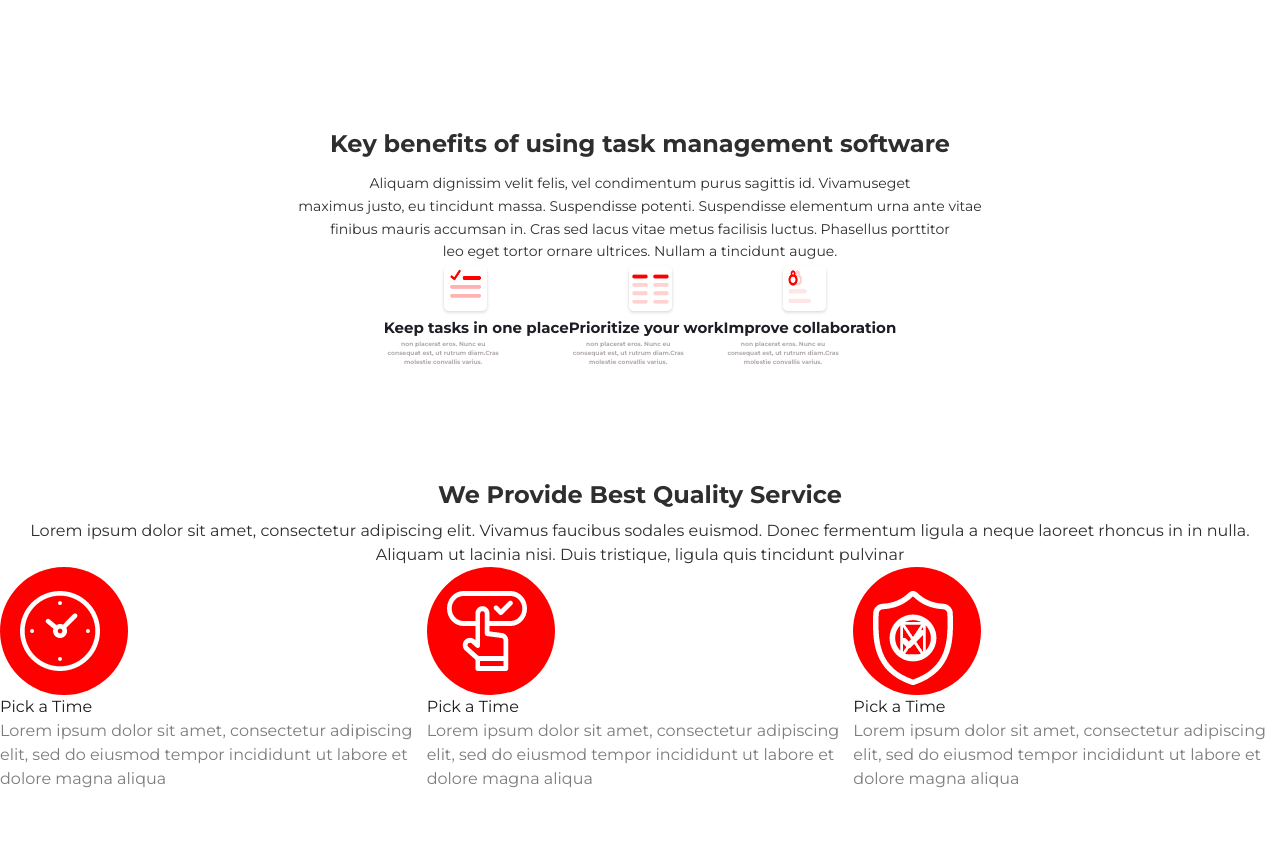
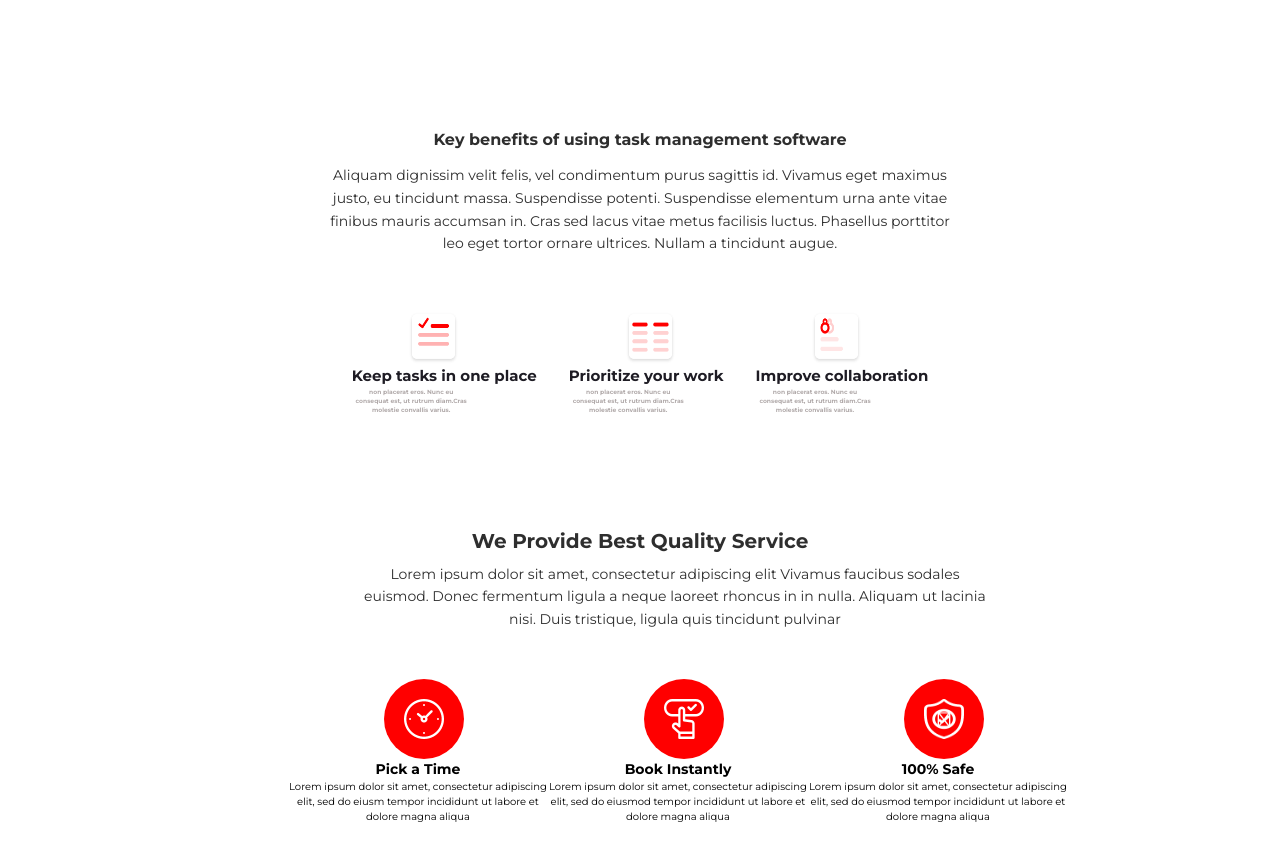
Before and after one commit to Gnanamoorth/gnanamoorthy, a plain HTML site: page assignment/webpage.html in a window 1280 px wide. Shown: the part 3200-4060 px from the top of the page. Drawn offline with nearby package versions, Linux system fonts and the light colour scheme.

Commit message:
Update webpage.html

```diff
--- a/assignment/webpage.html
+++ b/assignment/webpage.html
@@ -268,7 +268,7 @@
             <div class="mt-24">
                 <div class="">
                     <h2 class="one text-center "><span class="font-sm text-2xl font-bold ">Our Clients</span></h2>
-                    <p class="seven text-center mt-2">You can be the next one and may start for free</p>
+                    <p class="four text-center mt-2">You can be the next one and may start for free</p>
                 </div>
                 <div>
                     <div class="mt-11 flex justify-evenly space-x-16 ">
@@ -283,10 +283,10 @@
                         </button>
                     </p>
                     <div class="one mt-36 text-center ">
-                        <h2 class=" font-sm text-2xl font-bold ">Key benefits of using task management software</h2>
-                        <p class=" mt-3 text-sm leading-relaxed">Aliquam dignissim velit felis, vel condimentum purus sagittis id. Vivamuseget <br> maximus justo, eu tincidunt massa. Suspendisse potenti. Suspendisse elementum urna ante vitae <br> finibus mauris accumsan in. Cras sed lacus vitae metus facilisis luctus. Phasellus porttitor <br> leo eget tortor ornare ultrices. Nullam a tincidunt augue.</p>
+                        <h2 class=" font-sm text-md font-bold ">Key benefits of using task management software</h2>
+                        <p class=" mt-3 text-sm leading-relaxed  ">Aliquam dignissim velit felis, vel condimentum purus sagittis id. Vivamus eget maximus <br> justo, eu tincidunt massa. Suspendisse potenti. Suspendisse elementum urna ante vitae <br> finibus mauris accumsan in. Cras sed lacus vitae metus facilisis luctus. Phasellus porttitor <br> leo eget tortor ornare ultrices. Nullam a tincidunt augue.</p>
                     </div>
-                    <div class="flex justify-center">
+                    <div class="flex justify-center mt-14 space-x-8 ">
                         <!-- one -->
                         <div class=" small">
                             <img  src="./Assets/Group 229.png" alt="form-with-tick-image">
@@ -309,44 +309,39 @@
                     </div>
                 </div>
                 <div class="one mt-28">
-                    <h2 class="text-center "><span class="font-sm text-2xl font-bold ">We Provide Best Quality
-                            Service</span></h2>
-                    <p class="text-center mt-2 ">Lorem ipsum dolor sit amet, consectetur adipiscing elit. Vivamus
-                        faucibus sodales euismod. Donec fermentum ligula a neque laoreet rhoncus in in nulla. Aliquam ut
-                        lacinia nisi. Duis tristique, ligula quis tincidunt pulvinar</p>
+                    <h2 class="text-center "><span class="font-sm text-xl font-bold ">We Provide Best Quality Service</span></h2>
+                    <p class="text-center ml-[300px] text-sm mt-2 w-[750px] leading-relaxed">Lorem ipsum dolor sit amet, consectetur adipiscing elit Vivamus faucibus sodales <br> euismod. Donec fermentum ligula a neque laoreet rhoncus in in nulla. Aliquam ut lacinia <br> nisi. Duis tristique, ligula quis tincidunt pulvinar</p>
                 </div>
-                <div class="flex">
+                <div class="flex mt-12 ml-72 nter text-center">
                     <div>
-                        <div class="flex">
-                            <span class="dot1 h-32 w-32 relative"></span>
-                            <img class="absolute ml-5 mt-6 w-[73px];" src="./Assets/clock.png" alt="clock-image">
+                        <div class="flex ml-24 ">
+                            <span class="dot1 h-20 w-20 relative"></span>
+                            <img class="absolute  ml-5 mt-5 h-10 w-10 " src="./Assets/clock.png" alt="clock-image">
                         </div>
                         <div>
-                            <h3 class="five">Pick a Time</h3>
-                            <p class="six">Lorem ipsum dolor sit amet, consectetur adipiscing elit, sed do eiusmod
+                            <h3 class="four font-bold text-sm">Pick a Time</h3>
+                            <p class="three w-[260px] text-[10px]">Lorem ipsum dolor sit amet, consectetur adipiscing elit, sed do eiusm tempor incididunt ut labore et dolore magna aliqua</p>
+                        </div>
+                    </div>
+                    <div>
+                        <div class="flex ml-24">
+                            <span class="dot1 h-20 w-20 relative"></span>
+                            <img class="absolute ml-5 mt-5 h-10 w-10" src="./Assets/booking.png" alt="click-image">
+                        </div>
+                        <div>
+                            <h3 class="four font-bold text-sm">Book Instantly</h3>
+                            <p class="three w-[260px] text-[10px]">Lorem ipsum dolor sit amet, consectetur adipiscing elit, sed do eiusmod
                                 tempor incididunt ut labore et dolore magna aliqua</p>
                         </div>
                     </div>
                     <div>
-                        <div class="flex">
-                            <span class="dot1 h-32 w-32 relative"></span>
-                            <img class="absolute ml-5 mt-6 w-[73px];" src="./Assets/booking.png" alt="click-image">
+                        <div class="flex ml-24">
+                            <span class="dot1 h-20 w-20 relative"></span>
+                            <img class="absolute ml-5 mt-5 h-10 w-10 " src="./Assets/Group 232.png" alt="safe-image">
                         </div>
                         <div>
-                            <h3 class="five">Pick a Time</h3>
-                            <p class="six">Lorem ipsum dolor sit amet, consectetur adipiscing elit, sed do eiusmod
-                                tempor incididunt ut labore et dolore magna aliqua</p>
-                        </div>
-                    </div>
-                    <div>
-                        <div class="flex">
-                            <span class="dot1 h-32 w-32 relative"></span>
-                            <img class="absolute ml-5 mt-6 w-[73px];" src="./Assets/Group 232.png" alt="safe-image">
-                        </div>
-                        <div>
-                            <h3 class="five">Pick a Time</h3>
-                            <p class="six">Lorem ipsum dolor sit amet, consectetur adipiscing elit, sed do eiusmod
-                                tempor incididunt ut labore et dolore magna aliqua</p>
+                            <h3 class="four font-bold text-sm">100% Safe</h3>
+                            <p class="three w-[260px] text-[10px]">Lorem ipsum dolor sit amet, consectetur adipiscing elit, sed do eiusmod tempor incididunt ut labore et dolore magna aliqua</p>
                         </div>
                     </div>
                 </div>
@@ -415,5 +410,4 @@
         </div>
     </footer>
 </body>
-
 </html>
```
